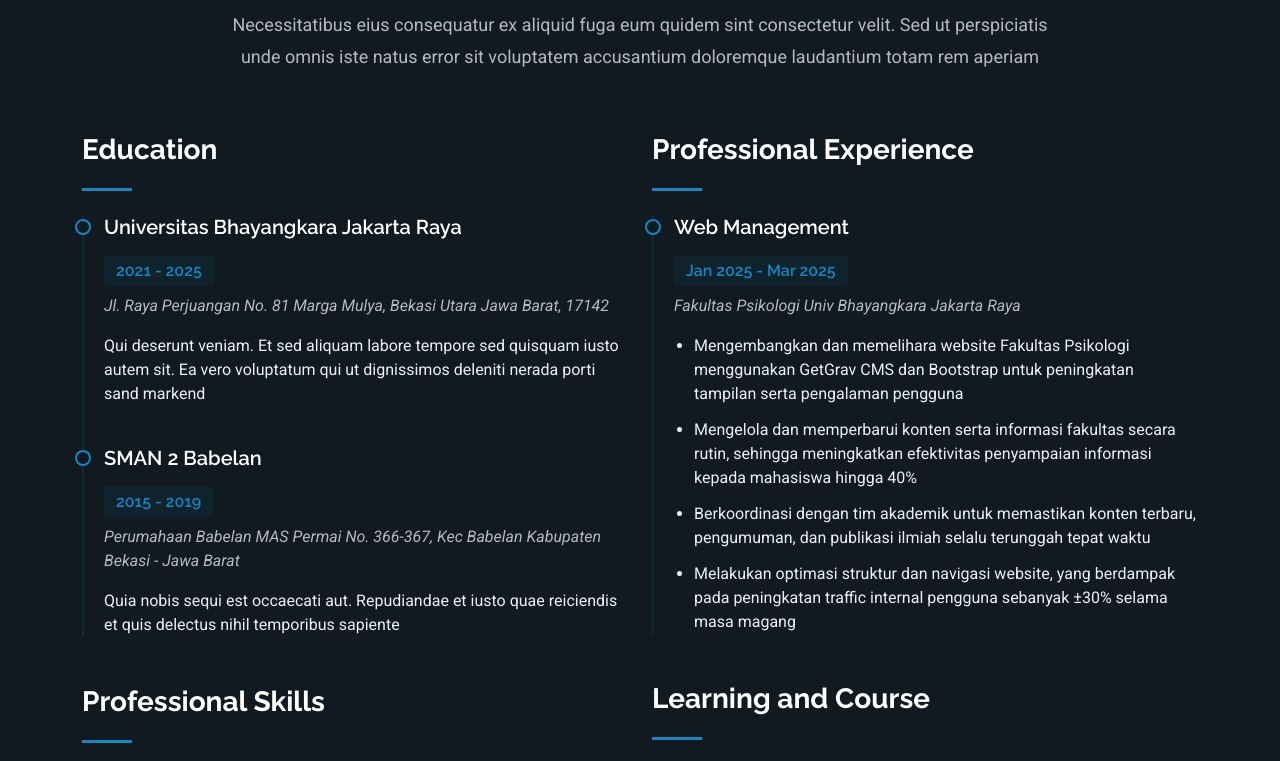
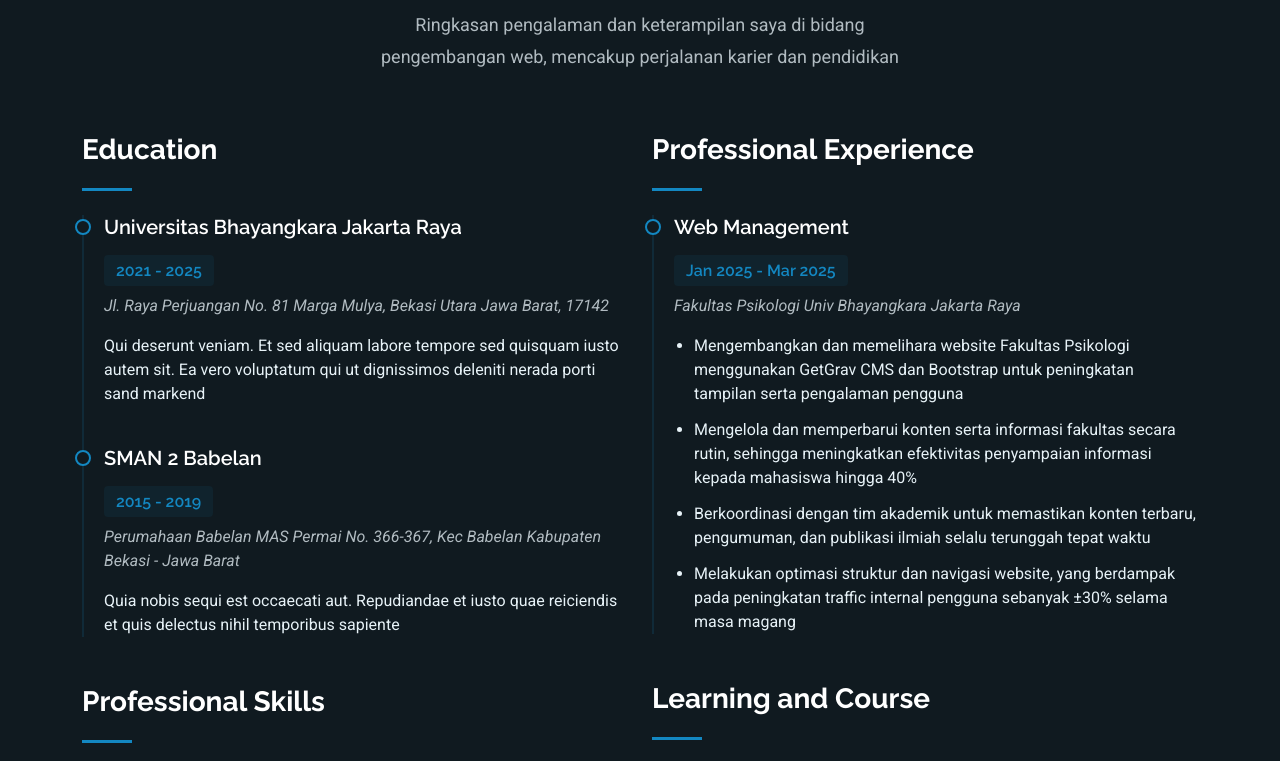
Before and after one commit to arifinkhoirul/portfolio-irul, a plain HTML site: page resume.html in a window 1280 px wide. Shown: the part 226-987 px from the top of the page. Drawn offline with Linux system fonts and the light colour scheme.

Commit message:
update 1

```diff
--- a/resume.html
+++ b/resume.html
@@ -93,7 +93,7 @@
       <!-- Section Title -->
       <div class="container section-title" data-aos="fade-up">
         <h2>Resume</h2>
-        <p>Necessitatibus eius consequatur ex aliquid fuga eum quidem sint consectetur velit. Sed ut perspiciatis unde omnis iste natus error sit voluptatem accusantium doloremque laudantium totam rem aperiam</p>
+        <p>Ringkasan pengalaman dan keterampilan saya di bidang pengembangan web, mencakup perjalanan karier dan pendidikan</p>
       </div><!-- End Section Title -->
 
       <div class="container" data-aos="fade-up" data-aos-delay="100">
```
